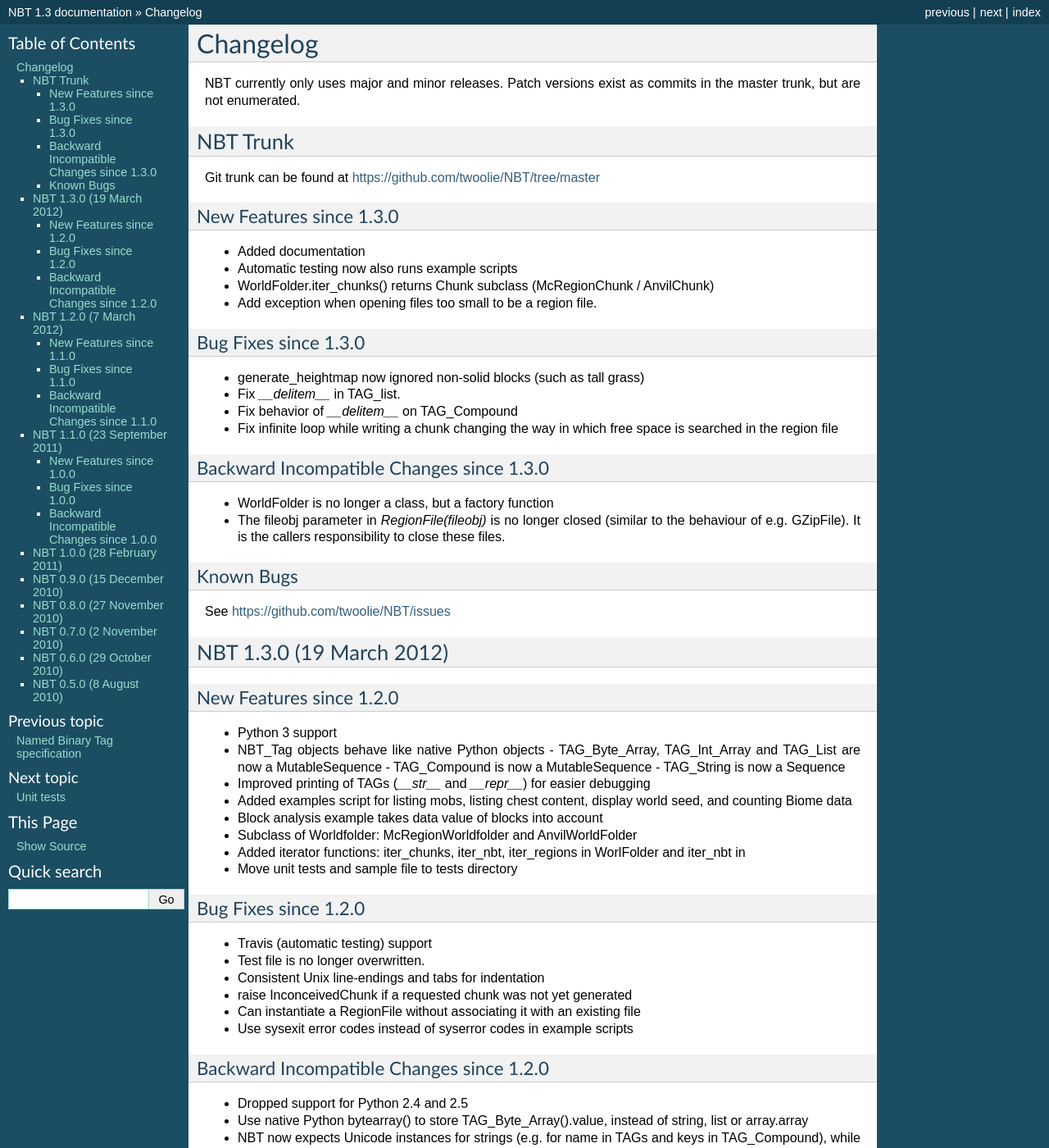
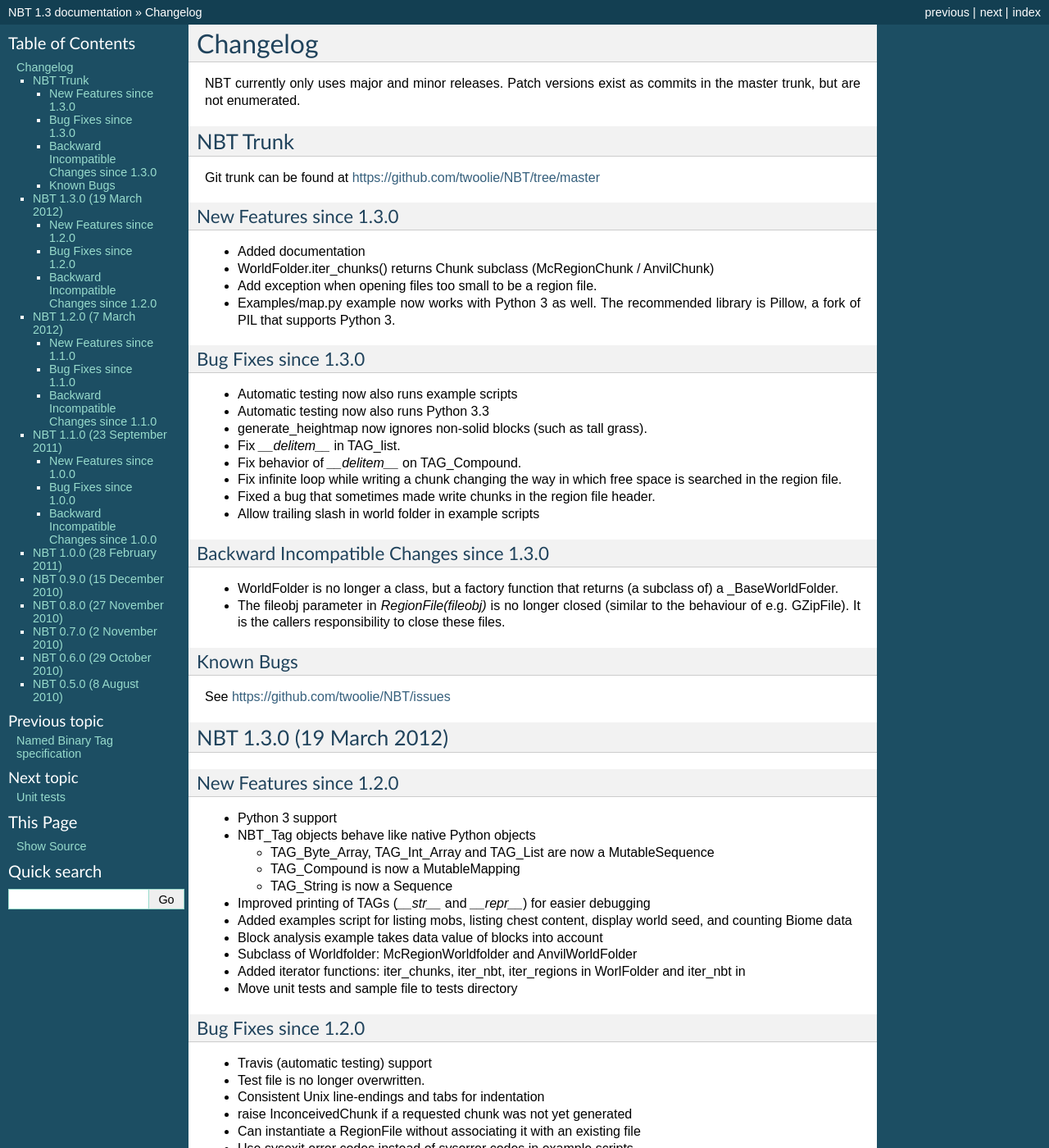
Before and after one commit to twoolie/NBT, a Sphinx documentation site: the page built from doc/changelog.rst, in a window 1280 px wide and 1400 px high. Shown: the whole window at 82% size. Built offline with Sphinx 7.4.7, drawn with Linux system fonts in a browser that asks for light colours.

Commit message:
Update documentation.

```diff
--- a/doc/changelog.rst
+++ b/doc/changelog.rst
@@ -12,20 +12,27 @@
 New Features since 1.3.0
 ~~~~~~~~~~~~~~~~~~~~~~~~
 * Added documentation
-* Automatic testing now also runs example scripts
 * WorldFolder.iter_chunks() returns Chunk subclass (McRegionChunk / AnvilChunk)
 * Add exception when opening files too small to be a region file.
+* Examples/map.py example now works with Python 3 as well.
+  The recommended library is Pillow, a fork of PIL that supports Python 3.
 
 Bug Fixes since 1.3.0
 ~~~~~~~~~~~~~~~~~~~~~
-* generate_heightmap now ignored non-solid blocks (such as tall grass)
+* Automatic testing now also runs example scripts
+* Automatic testing now also runs Python 3.3
+* generate_heightmap now ignores non-solid blocks (such as tall grass).
 * Fix `__delitem__` in TAG_list.
-* Fix behavior of `__delitem__` on TAG_Compound
-* Fix infinite loop while writing a chunk changing the way in which free space is searched in the region file
+* Fix behavior of `__delitem__` on TAG_Compound.
+* Fix infinite loop while writing a chunk changing the way in which free
+  space is searched in the region file.
+* Fixed a bug that sometimes made write chunks in the region file header.
+* Allow trailing slash in world folder in example scripts
 
 Backward Incompatible Changes since 1.3.0
 ~~~~~~~~~~~~~~~~~~~~~~~~~~~~~~~~~~~~~~~~~
-* WorldFolder is no longer a class, but a factory function
+* WorldFolder is no longer a class, but a factory function that returns
+  (a subclass of) a _BaseWorldFolder.
 * The fileobj parameter in `RegionFile(fileobj)` is no longer closed
   (similar to the behaviour of e.g. GZipFile). It is the callers
   responsibility to close these files.
@@ -42,9 +49,11 @@
 ~~~~~~~~~~~~~~~~~~~~~~~~
 * Python 3 support
 * NBT_Tag objects behave like native Python objects
+
   - TAG_Byte_Array, TAG_Int_Array and TAG_List are now a MutableSequence
-  - TAG_Compound is now a MutableSequence
+  - TAG_Compound is now a MutableMapping
   - TAG_String is now a Sequence
+
 * Improved printing of TAGs (`__str__` and `__repr__`) for easier debugging
 * Added examples script for listing mobs, listing chest content, display
   world seed, and counting Biome data
--- a/doc/specification.rst
+++ b/doc/specification.rst
@@ -106,14 +106,15 @@
     :Payload: - A sequential list of Named Tags. This array keeps going until a TAG_End is found.
               - TAG_End end
     :Notes:   If there's a nested TAG_Compound within this tag, that one will also have a TAG_End, so simply reading until the next TAG_End will not work.
-             The names of the named tags have to be unique within each TAG_Compound
+             The names of the named tags have to be unique within each TAG_Compound.
              The order of the tags is not guaranteed.
 
 ..
 
     :TYPE:    11
     :NAME:    TAG_Int_Array
-    :Payload: - An array of signed integers (32 bits, big endian). The length of this array is <4*length> bytes
+    :Payload: - TAG_Int length
+              - An array of signed integers (32 bits, big endian). The length of this array is <4*length> bytes
     :Notes:   This payload type was added to the specification in March 2012.
 
 
--- a/doc/sphinxext/restbuilder.py
+++ b/doc/sphinxext/restbuilder.py
@@ -1,6 +1,6 @@
 # -*- coding: utf-8 -*-
 # Copyright (c) 2012, Freek Dijkstra <software@macfreek.nl>
-# All rights reserved.
+# Some rights reserved.
 
 # Redistribution and use in source and binary forms, with or without
 # modification, are permitted provided that the following conditions are met:
```
